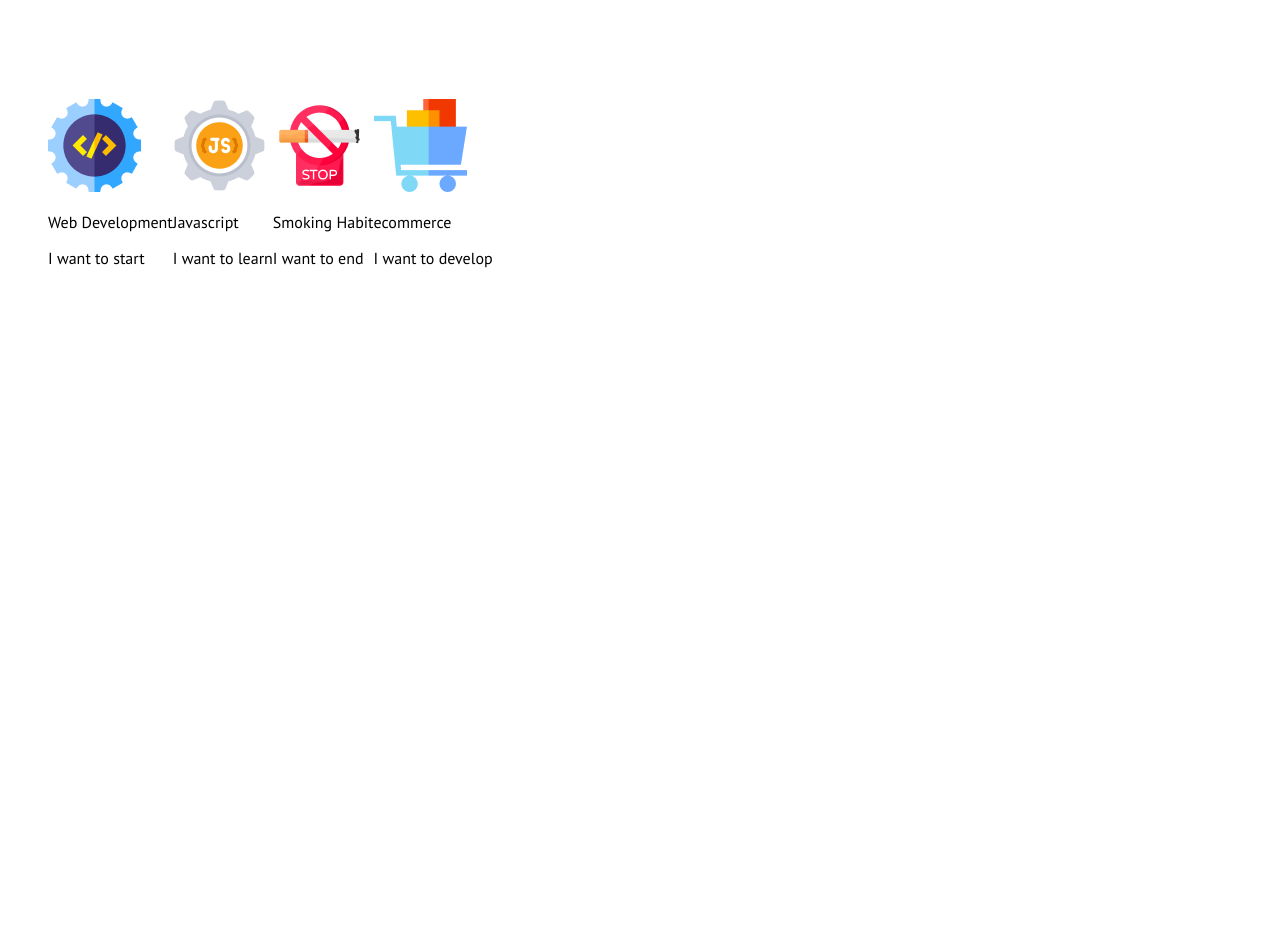
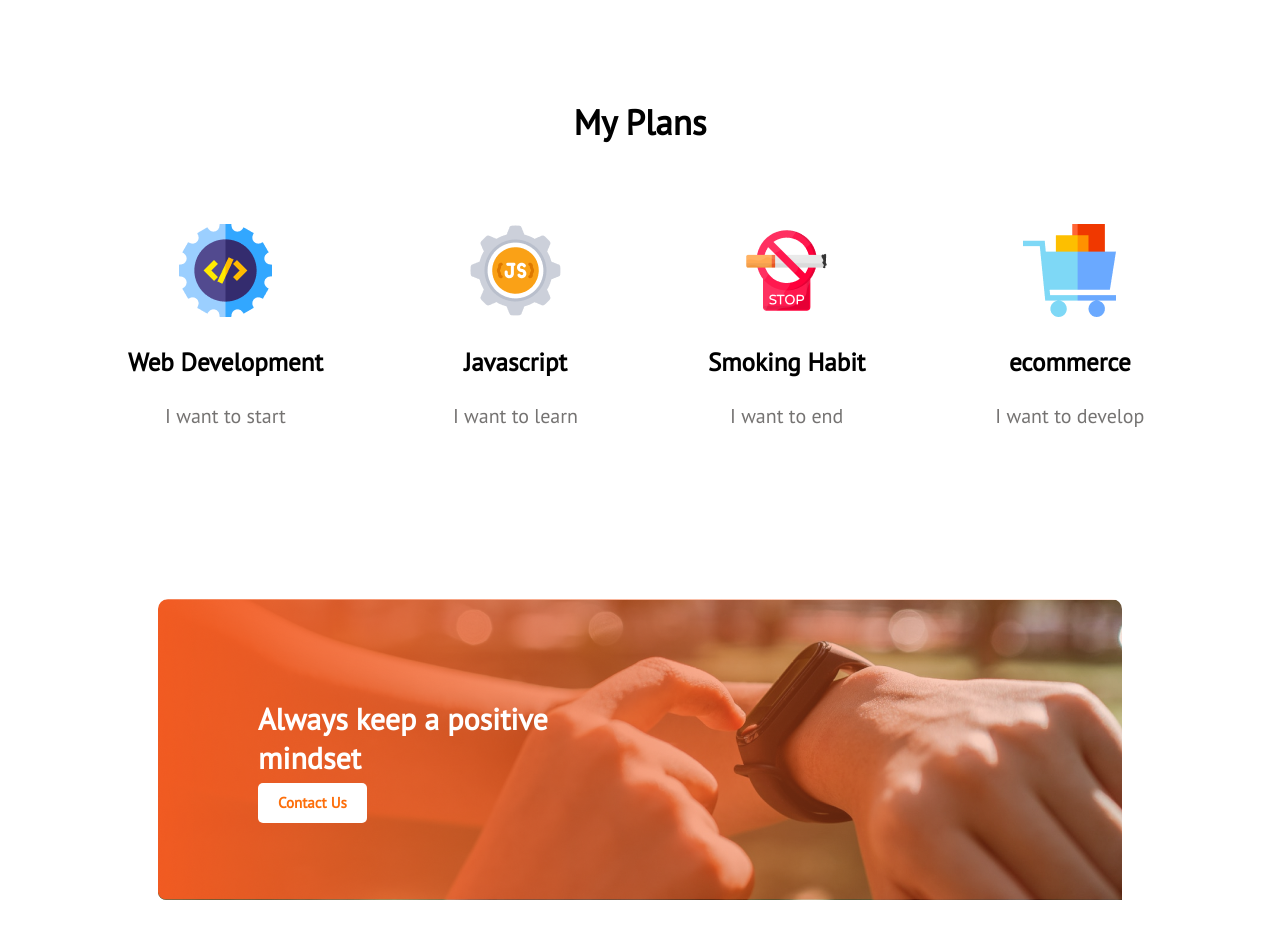
Before and after one commit to moshedcode/assignment1, a plain HTML site: page index.html in a window 1280 px wide. Shown: the part 1573-2512 px from the top of the page. Before the commit the page ends 1873 px from the top, so only its background shows below. Drawn offline with Linux system fonts and the light colour scheme.

Commit message:
contact us

```diff
--- a/index.html
+++ b/index.html
@@ -43,28 +43,39 @@
 </section>
 
 <section>
+    <h1 class="myplans">My Plans</h1>
     <ul class="plans">
         <div class="plist">
             <img src="/new-year-new-me-main/images/icons/web.png" alt="">
             <p class="pname">Web Development</p>
-            <p>I want to start</p>
+            <p class="pdetail">I want to start</p>
         </div>
         <div class="plist">
             <img src="/new-year-new-me-main/images/icons/js.png" alt="">
             <p class="pname">Javascript</p>
-            <p>I want to learn</p>
+            <p class="pdetail">I want to learn</p>
         </div>
         <div class="plist">
             <img src="/new-year-new-me-main/images/icons/smoke.png" alt="">
             <p class="pname">Smoking Habit</p>
-            <p>I want to end</p>
+            <p class="pdetail">I want to end</p>
         </div>
         <div class="plist">
             <img src="/new-year-new-me-main/images/icons/ecom.png" alt="">
             <p class="pname">ecommerce</p>
-            <p>I want to develop</p>
+            <p class="pdetail">I want to develop</p>
         </div>
     </ul>
+</section>
+
+<section class="callnow">
+    <div class="details">
+
+
+        <div class="imagetext">Always keep a positive mindset</div>
+        <button class="callnowbutton">Contact Us</button>
+
+    </div>
 </section>
 
 
--- a/styles.css
+++ b/styles.css
@@ -86,7 +86,88 @@ ul li:before {
 
 
   /* my plans */
+
+  .myplans{
+    text-align: center;
+    padding-bottom: 50px;
+    font-size: 35px;
+    font-weight: bolder;
+
+  }
+
   .plans{
     display: flex;
-    align-items: center;
+    text-align: center;
+
+
   }
+
+  .plist{
+   margin-left: 80px;
+   margin-right: 50px;
+   /* align-items: center; */
+
+
+  }
+
+  .pname{
+    font-size: 25px;
+    font-weight:bold;
+
+  }
+
+.pdetail{
+    font-size: 20px;
+    color:#757372;
+}
+
+/* call now */
+.callnow{
+    margin: 150px 150px;
+    background-image: url(/new-year-new-me-main/images/gradient2.png), url(/new-year-new-me-main/images/watch.png);
+    /* background-position: relative; */
+    mix-blend-mode: overlay;
+    border-radius: 10px;
+    padding: 100px;
+    color: white;
+    font-size: 30px;
+    font-weight: bold;
+    background-repeat: no-repeat;
+}
+
+/* .watch{
+    /* position: relative; */
+
+
+
+   */
+
+/* .grad{
+    background-position: absolute;
+    top: 0;
+    left: 0;
+
+  } */
+
+
+
+.details{
+    position: relative;
+  text-align: center;
+  color: white;
+  }
+
+  .callnowbutton{
+        height: 40px;
+        background: #ffffff;
+        border-radius: 5px;
+        color:#FD6E0A;
+        font-weight: 700;
+        font-size: 15px;
+        border: 0;
+        padding: 10px 20px;
+  }
+
+  .imagetext{
+    padding-right: 400px;
+  }
```
